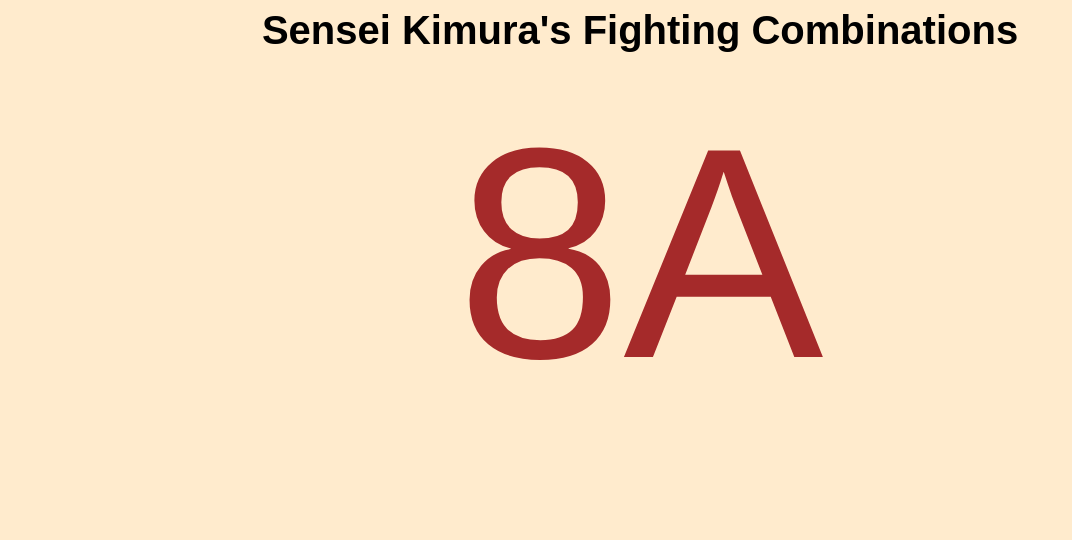
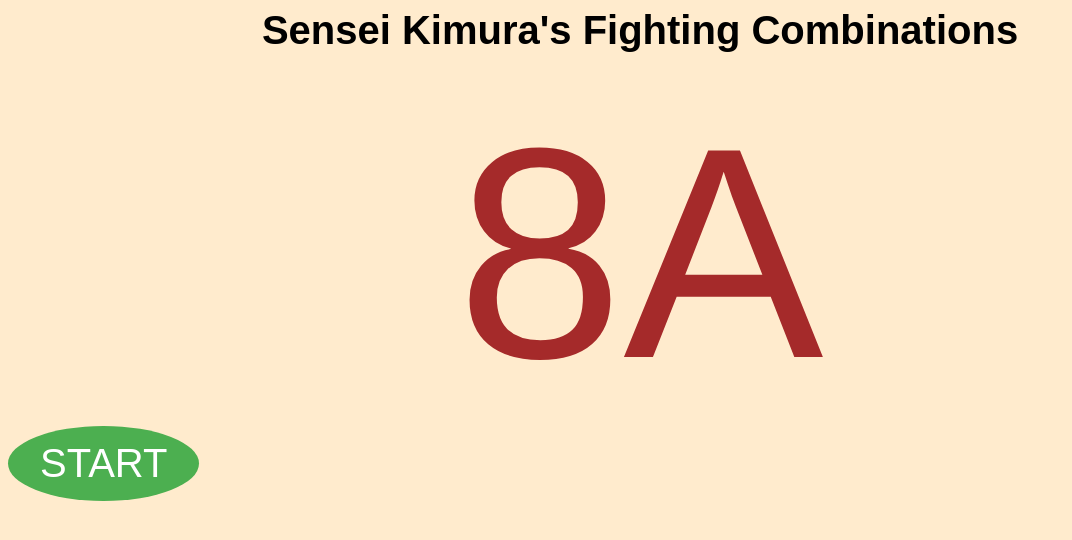
Before and after one commit to BibiHagan/combo-generator, a plain HTML site: page src/index.html in a window 1280 px wide. Shown: the whole page, without its empty margins (0-1072 px from the left). Drawn offline with Linux system fonts and the light colour scheme.

Commit message:
added button

```diff
--- a/src/index.html
+++ b/src/index.html
@@ -39,5 +39,6 @@
         updater();
       </script>
     </div>
+    <button class="button" onclick="updater();">START</button>
   </body>
 </html>
--- a/src/mystyle.css
+++ b/src/mystyle.css
@@ -13,3 +13,20 @@ div {
   font-size: 300px;
   text-align: center;
 }
+
+.button {
+  background-color: #4caf50; /* Green */
+  border: none;
+  color: white;
+  padding: 15px 32px;
+  text-align: center;
+  text-decoration: none;
+  display: inline-block;
+  font-size: 40px;
+  border-radius: 50%;
+}
+
+.button:hover {
+  background-color: palegreen;
+  color: #4caf50;
+}
```
